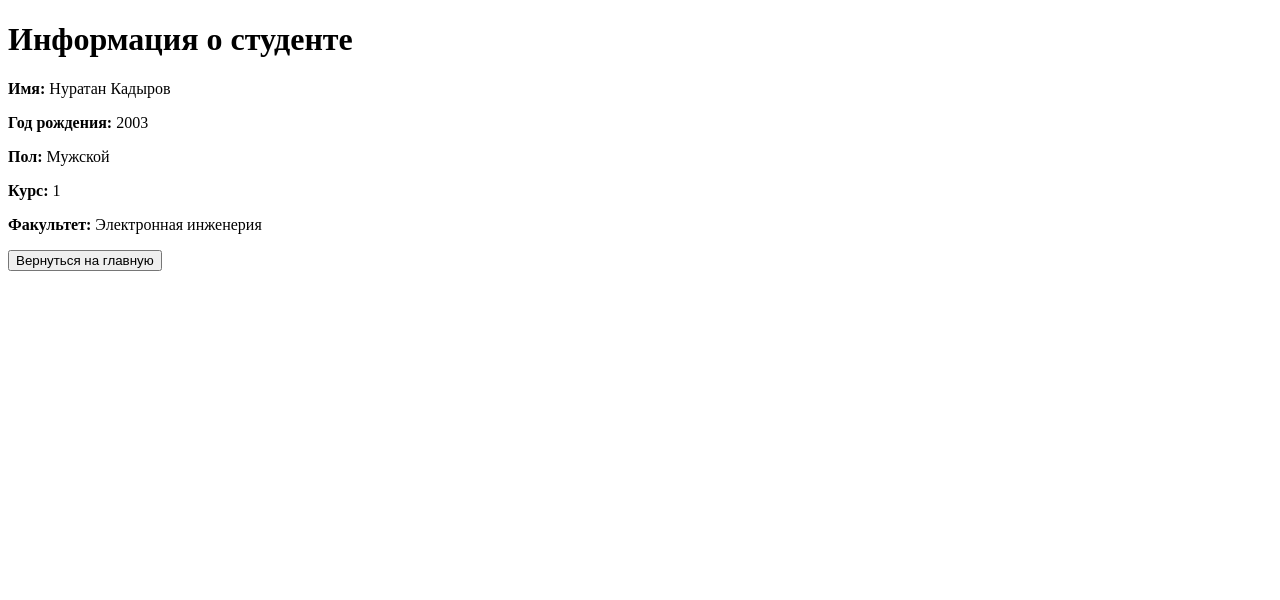
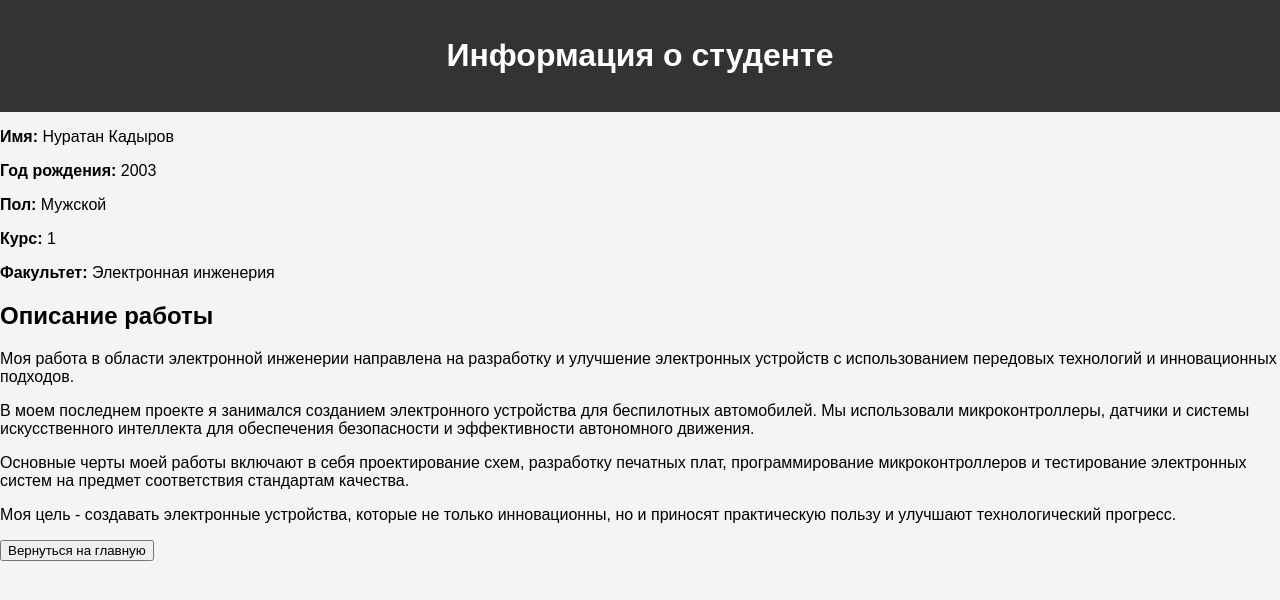
Before and after one commit to Hypeke/nursayl.github.io, a plain HTML site: page student3.html in a window 1280 px wide. Drawn offline with Linux system fonts and the light colour scheme.

Commit message:
student3.html

```diff
--- a/student3.html
+++ b/student3.html
@@ -4,15 +4,31 @@
     <meta charset="UTF-8">
     <meta name="viewport" content="width=device-width, initial-scale=1.0">
     <title>Информация о студенте</title>
+    <link rel="stylesheet" href="styles.css">
 </head>
 <body>
-    <h1>Информация о студенте</h1>
+    <header>
+        <h1>Информация о студенте</h1>
+    </header>
 
-    <p><strong>Имя:</strong> Нуратан Кадыров</p>
+    <section class="student-info">
+        <p><strong>Имя:</strong> Нуратан Кадыров</p>
     <p><strong>Год рождения:</strong> 2003</p>
     <p><strong>Пол:</strong> Мужской</p>
     <p><strong>Курс:</strong> 1</p>
     <p><strong>Факультет:</strong> Электронная инженерия</p>
+    </section>
+
+    <section class="work-description">
+        <h2>Описание работы</h2>
+        <p>Моя работа в области электронной инженерии направлена на разработку и улучшение электронных устройств с использованием передовых технологий и инновационных подходов.</p>
+
+        <p>В моем последнем проекте я занимался созданием электронного устройства для беспилотных автомобилей. Мы использовали микроконтроллеры, датчики и системы искусственного интеллекта для обеспечения безопасности и эффективности автономного движения.</p>
+
+        <p>Основные черты моей работы включают в себя проектирование схем, разработку печатных плат, программирование микроконтроллеров и тестирование электронных систем на предмет соответствия стандартам качества.</p>
+
+        <p>Моя цель - создавать электронные устройства, которые не только инновационны, но и приносят практическую пользу и улучшают технологический прогресс.</p>
+    </section>
 
     <button onclick="returnToMain()">Вернуться на главную</button>
 
```
